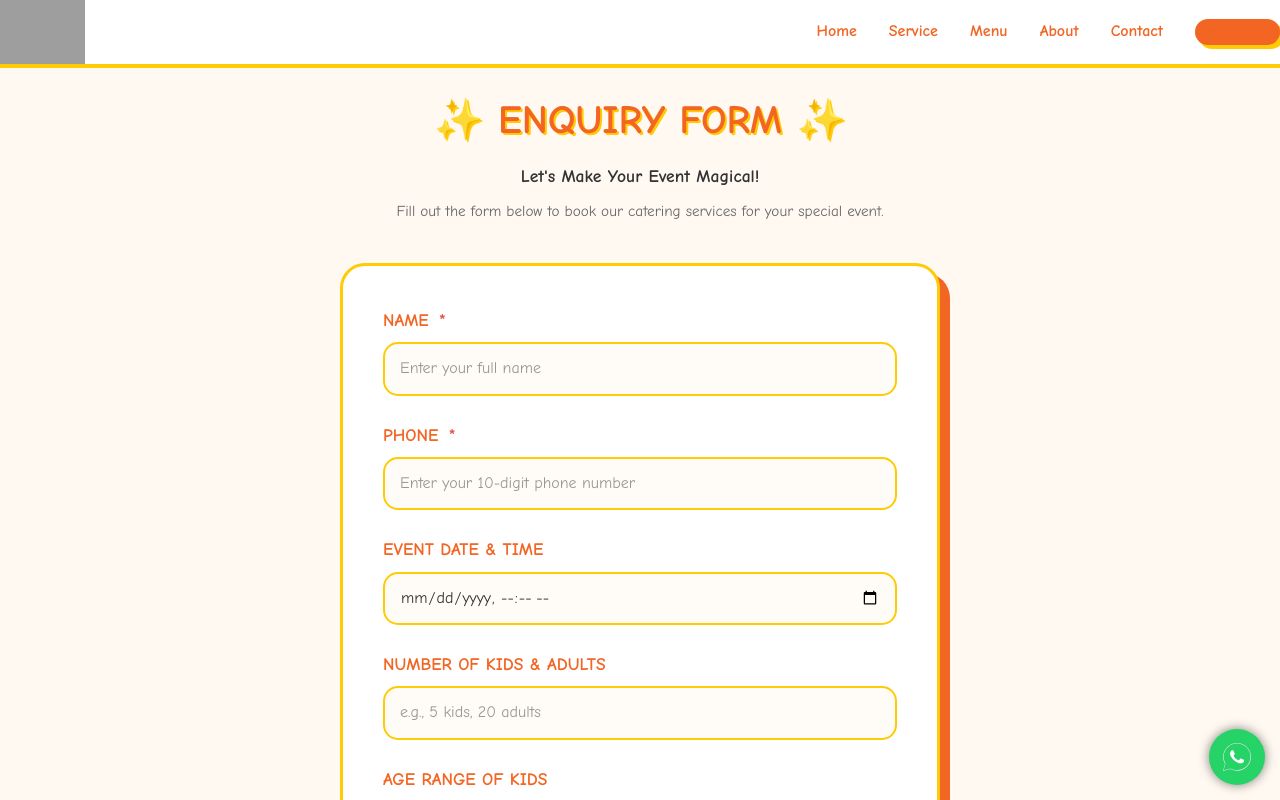
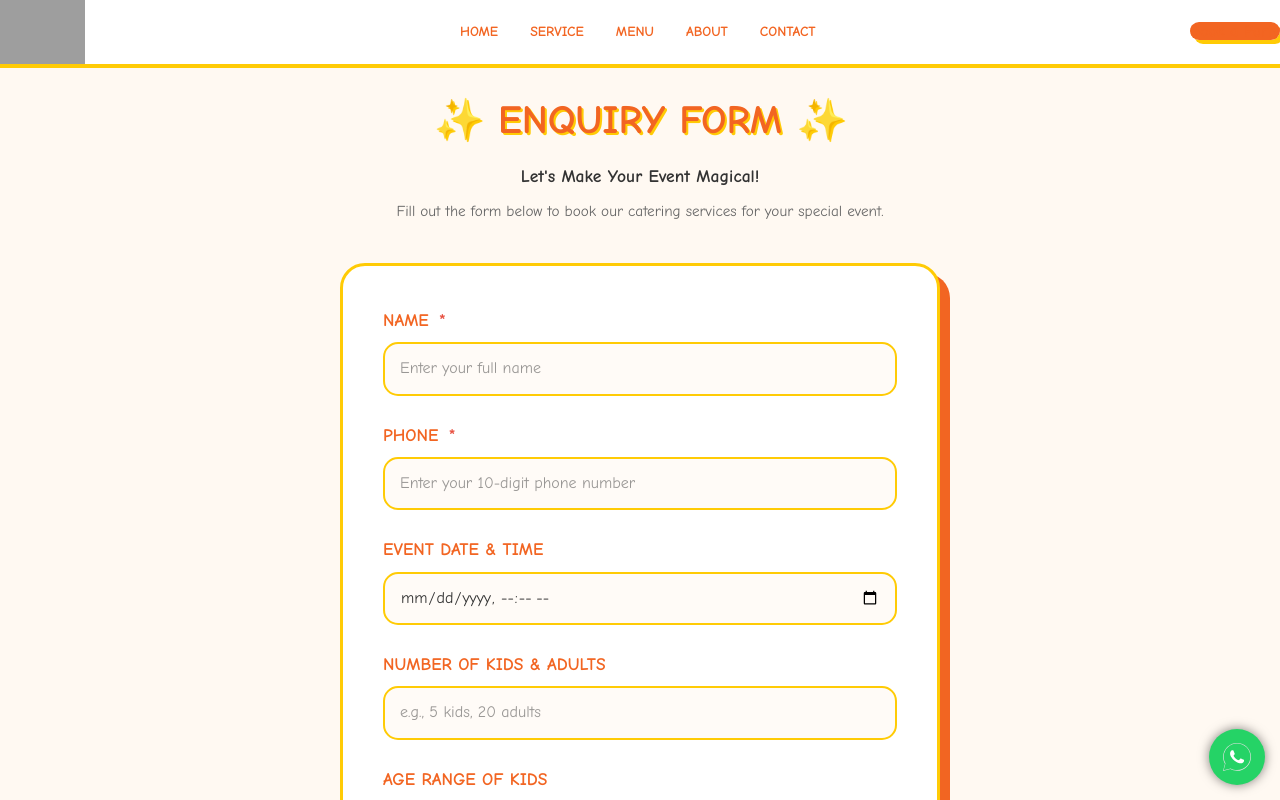
Before and after one commit to Vishwash-chauhan/lj-website, a Next.js app: page /contact in a window 1280 px wide. Shown: the top 800 px of the page. Built offline with nearby package versions, Linux system fonts and the light colour scheme; grey boxes are pictures that could not be loaded.

Commit message:
redesgned the nav bar

```diff
--- a/app/components/Navbar.tsx
+++ b/app/components/Navbar.tsx
@@ -27,22 +27,26 @@ const Navbar = () => {
           />
         </Link>
 
-        {/* Desktop Menu */}
-        <div className="hidden md:flex items-center gap-8">
+        {/* Desktop Menu - Centered */}
+        <div className="hidden md:flex items-center gap-8 flex-1 justify-center">
           {navLinks.map((link) => (
             <Link
               key={link.name}
               href={link.href}
-              className="font-bold text-[#333333] hover:text-[#F26522] transition-colors duration-300"
+              className="font-bold text-sm text-[#F26522] hover:text-[#333333] transition-colors duration-300 uppercase"
             >
               {link.name}
             </Link>
           ))}
+        </div>
+
+        {/* CTA Button - Right */}
+        <div className="hidden md:block shrink-0">
           <Link
-            href="/quote"
+            href="/booking"
             className="bg-[#F26522] text-white font-black px-6 py-2 rounded-full shadow-[4px_4px_0px_#FFCB05] hover:translate-x-[-2px] hover:translate-y-[-2px] hover:shadow-[6px_6px_0px_#FFCB05] transition-all"
           >
-            Get A Quote
+            Book a Party
           </Link>
         </div>
 
@@ -71,11 +75,11 @@ const Navbar = () => {
             </Link>
           ))}
           <Link
-            href="/quote"
+            href="/booking"
             onClick={() => setIsOpen(false)}
             className="mx-auto bg-[#F26522] text-white font-black px-8 py-3 rounded-full shadow-[4px_4px_0px_#FFCB05]"
           >
-            Get A Quote
+            Book a Party
           </Link>
         </div>
       </div>
```
